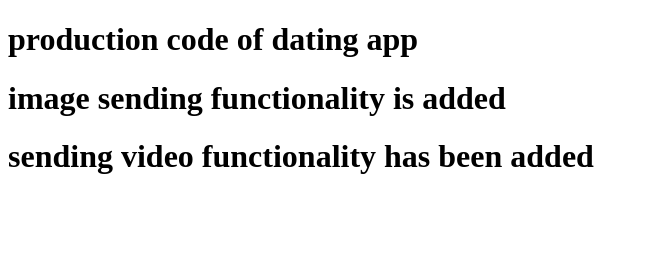
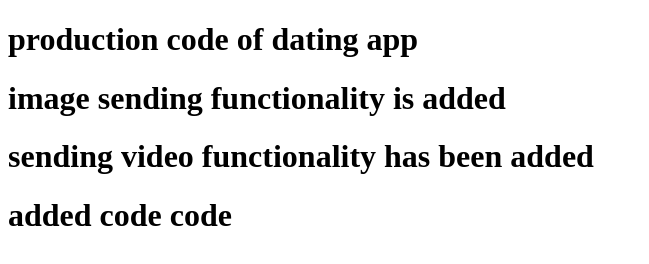
Before and after one commit to PRASANTH-REDDY-NANDHARAPU/git-merge, a plain HTML site: page index.html in a window 1280 px wide. Shown: the whole page, without its empty margins (0-649 px from the left). Drawn offline with Linux system fonts and the light colour scheme.

Commit message:
added-code

```diff
--- a/index.html
+++ b/index.html
@@ -10,5 +10,6 @@
     <h1> production code of dating app</h1>
     <h1> image sending functionality is added</h1>
     <h1>sending video functionality has been added</h1>
+    <h1>added code code</h1>
 </body>
 </html>
```
